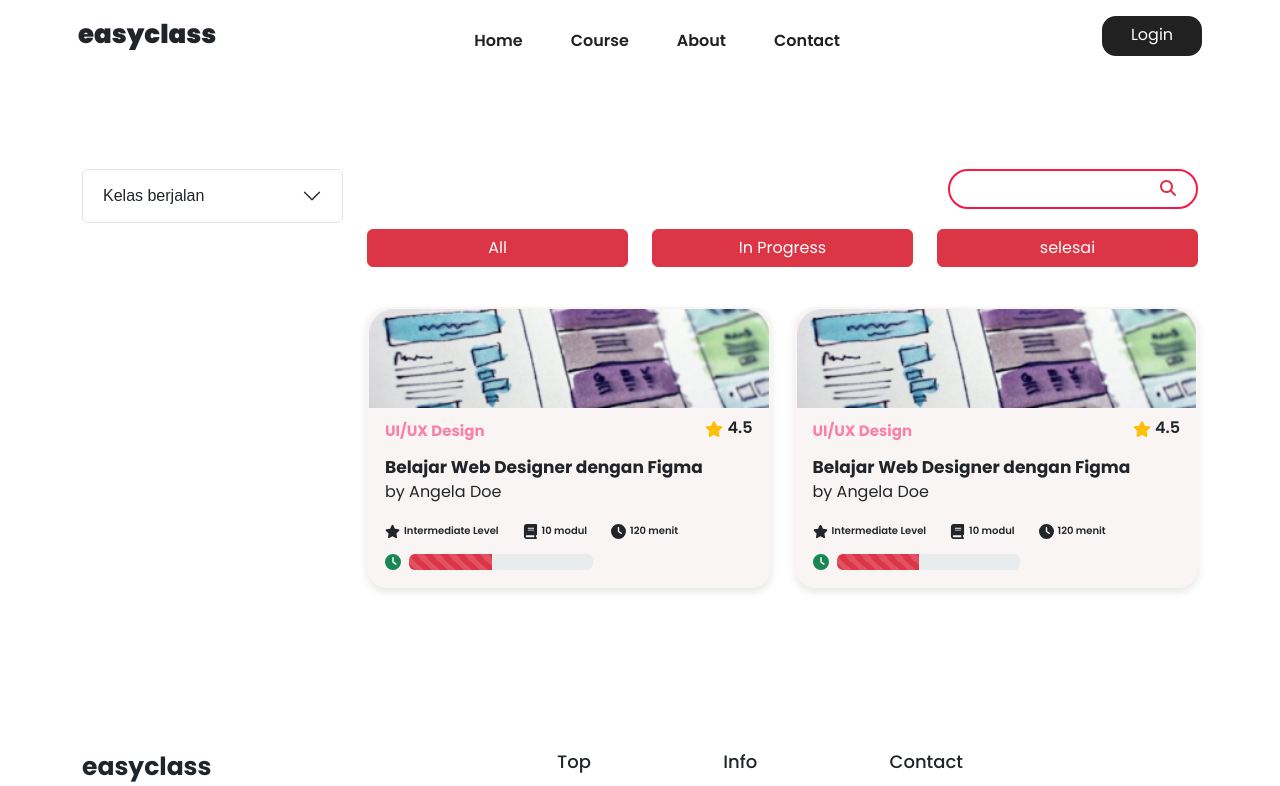
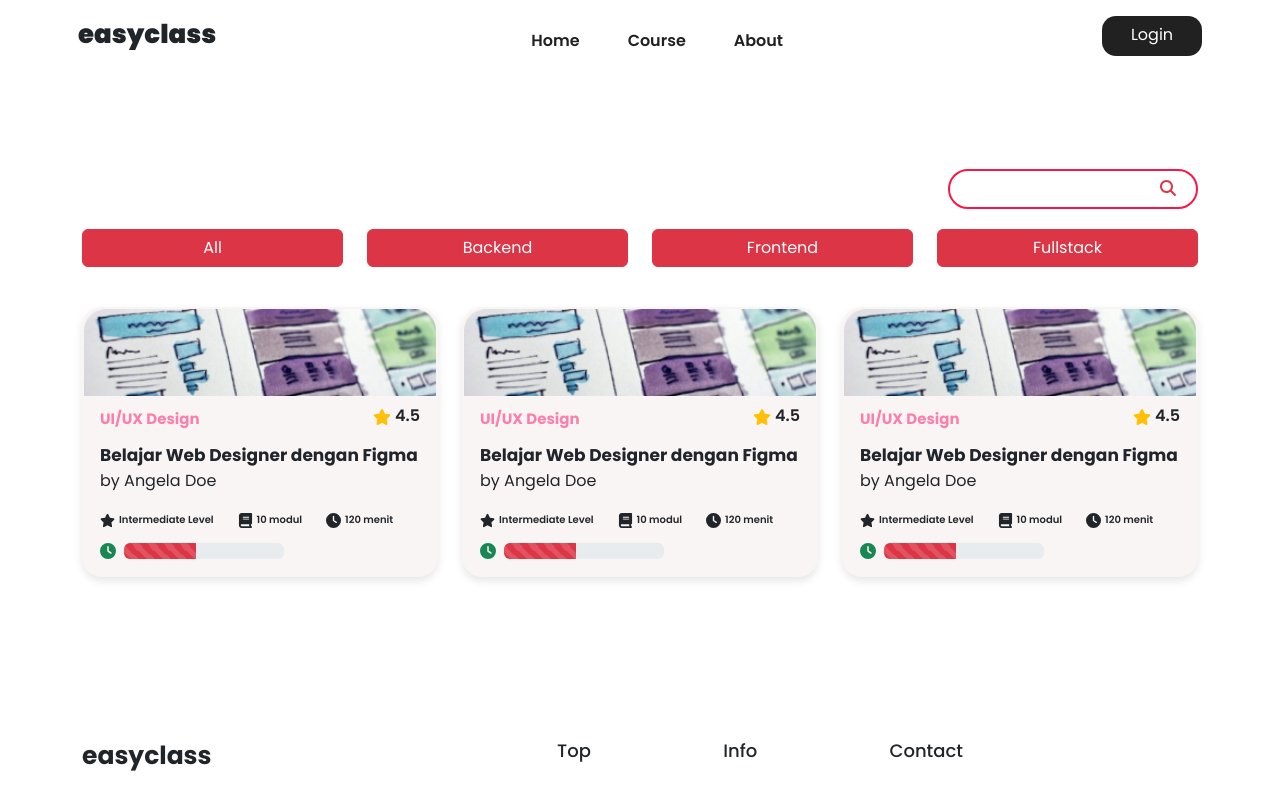
Before and after one commit to fxzn/deploy, a React (Vite) app: page /courserun in a window 1280 px wide. Shown: the top 786 px of the page. Built offline with nearby package versions, Linux system fonts and the light colour scheme.

Commit message:
Perbaurui code

```diff
--- a/src/App.jsx
+++ b/src/App.jsx
@@ -11,6 +11,7 @@ import ChangePass from "./pages/akun/ChangePass";
 import History from "./pages/akun/History";
 import Course from "./pages/course/Course";
 import CourseRun from "./pages/course/CourseRun";
+
 import ResetPaswd from "./auth/ResetPaswd";
 import DetailCourse from "./pages/course/DetailCourse";
 import DashboardAdmin from "./users/admin/DashboardAdmin";
@@ -18,6 +19,7 @@ import KelolaKelas from "./users/admin/KelolaKelas";
 import Bars from "./pages/akun/Bar";
 import OTPPage from "./auth/otp/Otp";
 import CoursePayment from "./pages/course/CoursePayment";
+import Succespayment from "./pages/course/paymentsucces";
 
 function App() {
   return (
@@ -39,6 +41,7 @@ function App() {
         <Route path="/course" element={<Course />} />
         <Route path="/course/payment/:title" element={<CoursePayment />} />
         <Route path="/courserun" element={<CourseRun />} />
+        <Route path="/paymentsucces" element={<Succespayment/>}/>
 
         <Route
           path="/admin/dashboard"
--- a/src/components/navigation/Navigation.css
+++ b/src/components/navigation/Navigation.css
@@ -3,6 +3,7 @@
 :root {
   --red-color: #f81745;
   --black-color: #212121;
+  --black2-color: #3f3f3f;
   --pink-color: #fa80ab;
   --white-color: #ffffff;
 }
@@ -42,20 +43,37 @@
   background-color: var(--black-color);
   color: var(--white-color);
   margin-top: 8px;
-}
-
-.btn-navbar {
-  margin-right: auto;
-  margin-left: 20px;
   border-radius: 14px;
   width: 100px;
   height: 40px;
 }
 
+
 .btn-navbar:hover {
   background-color: var(--red-color);
   color: var(--white-color);
 }
+
+
+.btn-kelas {
+  margin-right: 23px;
+  margin-left: 20px;
+  background-color: var(--black-color);
+  color: var(--white-color);
+  margin-top: 8px;
+  border: none;
+  border-radius: 14px;
+  width: 91px;
+  cursor: pointer;
+  height: 36px;
+}
+
+
+.btn-kelas:hover {
+  background-color: var(--black2-color);
+  color: var(--white-color);
+}
+
 
 .profil {
   background-color: white;
@@ -106,16 +124,20 @@
   margin-right: 7px;
 }
 
+/* .icon-bars{
+  margin-right: 30px;
+} */
+
 .notif-bell {
   color: var(--black-color);
-  margin-top: 16px;
-  font-size: 22px;
-  margin-right: 46px;
+  margin-top: 12px;
+  font-size: 20px;
+  margin-right: 24px;
 }
 .icon-user{
   color: var(--black-color);
-  font-size: 22px;
-  margin-top: 15px;
+  font-size: 20px;
+  margin-top: 11px;
 }
 
 .icon-user:hover{
--- a/src/components/navigation/NavigationBars.jsx
+++ b/src/components/navigation/NavigationBars.jsx
@@ -1,19 +1,13 @@
-import './Navigation.css';
-import { Link, useNavigate } from 'react-router-dom';
-import { useEffect, useState } from 'react';
-import { FontAwesomeIcon } from '@fortawesome/react-fontawesome';
-import {
-  faBell,
-  faUser,
-  faLock,
-  faHistory,
-  faSignOutAlt,
-  faDeleteLeft,
-} from '@fortawesome/free-solid-svg-icons';
-import { NavDropdown, Modal, Button } from 'react-bootstrap';
-import 'react-toastify/dist/ReactToastify.css';
-import axios from 'axios';
-import { toast } from 'react-toastify';
+import "./Navigation.css";
+import { Link, useNavigate } from "react-router-dom";
+import { useEffect, useState } from "react";
+import { FontAwesomeIcon } from "@fortawesome/react-fontawesome";
+import { faLock, faHistory, faSignOutAlt, faDeleteLeft, faBars } from "@fortawesome/free-solid-svg-icons";
+import { NavDropdown, Modal, Button } from "react-bootstrap";
+import "react-toastify/dist/ReactToastify.css";
+import axios from "axios";
+import { toast } from "react-toastify";
+import { faBell, faUser } from "@fortawesome/free-regular-svg-icons";
 
 function NavigationBars() {
   const [isLoggedIn, setIsLoggedIn] = useState(false);
@@ -21,7 +15,7 @@ function NavigationBars() {
   const navigate = useNavigate();
 
   useEffect(() => {
-    const token = localStorage.getItem('token');
+    const token = localStorage.getItem("token");
 
     if (token) {
       setIsLoggedIn(true);
@@ -38,39 +32,36 @@ function NavigationBars() {
 
   const handleConfirmDelete = async () => {
     try {
-      const token = localStorage.getItem('token');
-      const response = await axios.delete(
-        'http://easy-class-407401.et.r.appspot.com/api/user/delete',
-        {
-          headers: {
-            Authorization: `Bearer ${token}`,
-          },
-        }
-      );
+      const token = localStorage.getItem("token");
+      const response = await axios.delete("http://easy-class-407401.et.r.appspot.com/api/user/delete", {
+        headers: {
+          Authorization: `Bearer ${token}`,
+        },
+      });
 
       if (response.status === 200) {
-        toast.success('Account deleted successfully');
+        toast.success("Account deleted successfully");
         // Perform any other actions after successful account deletion
-        localStorage.removeItem('token'); // Remove token after successful deletion
+        localStorage.removeItem("token"); // Remove token after successful deletion
         setIsLoggedIn(false);
-        navigate('/');
+        navigate("/");
       } else {
-        toast.error('Failed to delete account');
+        toast.error("Failed to delete account");
       }
     } catch (error) {
-      console.error('Error:', error);
+      console.error("Error:", error);
     } finally {
       // Close the modal after confirming the account deletion
       setShowConfirmationModal(false);
     }
   };
 
-  window.addEventListener('scroll', () => {
-    const nav = document.querySelector('.navbar');
+  window.addEventListener("scroll", () => {
+    const nav = document.querySelector(".navbar");
     if (window.pageYOffset > 0) {
-      nav.classList.add('drop-shadow');
+      nav.classList.add("drop-shadow");
     } else {
-      nav.classList.remove('drop-shadow');
+      nav.classList.remove("drop-shadow");
     }
   });
 
@@ -81,31 +72,15 @@ function NavigationBars() {
           <Link to="/" className="navbar-brand">
             <span className="fw-bolder text-dark">easyclass</span>
           </Link>
-          <button
-            className="navbar-toggler"
-            type="button"
-            data-bs-toggle="offcanvas"
-            data-bs-target="#navbarSupportedContent"
-            aria-controls="navbarSupportedContent"
-          >
+          <button className="navbar-toggler" type="button" data-bs-toggle="offcanvas" data-bs-target="#navbarSupportedContent" aria-controls="navbarSupportedContent">
             <span className="navbar-toggler-icon" />
           </button>
-          <div
-            className="offcanvas offcanvas-end"
-            tabIndex={-1}
-            id="navbarSupportedContent"
-            aria-labelledby="offcanvasExampleLabel"
-          >
+          <div className="offcanvas offcanvas-end" tabIndex={-1} id="navbarSupportedContent" aria-labelledby="offcanvasExampleLabel">
             <div className="offcanvas-header">
               <h5 className="offcanvas-title" id="offcanvasExampleLabel">
                 easyclass
               </h5>
-              <button
-                type="button"
-                className="btn-close text-reset"
-                data-bs-dismiss="offcanvas"
-                aria-label="Close"
-              />
+              <button type="button" className="btn-close text-reset" data-bs-dismiss="offcanvas" aria-label="Close" />
             </div>
             <div className="offcanvas-body">
               <ul className="navbar-nav mx-auto mb-2 mb-lg-0 small fw-bolder">
@@ -115,100 +90,64 @@ function NavigationBars() {
                   </Link>
                 </li>
                 <li className="nav-item">
-                  <Link
-                    to="/course"
-                    className="nav-link mx-3"
-                    href="index.html"
-                  >
+                  <Link to="/course" className="nav-link mx-3" href="index.html">
                     Course
                   </Link>
                 </li>
                 <li className="nav-item">
-                  <Link
-                    to="/about"
-                    className="nav-link mx-3"
-                    href="projects.html"
-                  >
+                  <Link to="/about" className="nav-link mx-3" href="projects.html">
                     About
-                  </Link>
-                </li>
-                <li className="nav-item">
-                  <Link
-                    to="/contact"
-                    className="nav-link mx-3"
-                    href="contact.html"
-                  >
-                    Contact
                   </Link>
                 </li>
               </ul>
               <div className="d-flex">
                 {isLoggedIn ? (
                   <>
+                    <Link to="/courserun" className="btn btn-kelas">
+                      <FontAwesomeIcon className="icon-bars me-2" icon={faBars} />
+                      Kelas
+                    </Link>
                     <Link to="/Notifikasi" className="notif-bell">
                       <FontAwesomeIcon icon={faBell} />
                     </Link>
                     <div className="profil">
-                      <NavDropdown
-                        title={<FontAwesomeIcon icon={faUser} />}
-                        className="icon-user"
-                        id="basic-nav-dropdown"
-                      >
+                      <NavDropdown title={<FontAwesomeIcon icon={faUser} />} className="icon-user" id="basic-nav-dropdown">
                         <NavDropdown.Item href="/userprofile">
-                          <FontAwesomeIcon icon={faUser} className="icon" />{' '}
-                          Profil Saya
+                          <FontAwesomeIcon icon={faUser} className="icon" /> Profil Saya
                         </NavDropdown.Item>
                         <NavDropdown.Item href="/ChangePass">
-                          <FontAwesomeIcon icon={faLock} className="icon" />{' '}
-                          Ubah Password
+                          <FontAwesomeIcon icon={faLock} className="icon" /> Ubah Password
                         </NavDropdown.Item>
                         <NavDropdown.Item href="/History">
-                          <FontAwesomeIcon icon={faHistory} className="icon" />{' '}
-                          History Pembayaran
+                          <FontAwesomeIcon icon={faHistory} className="icon" /> History Pembayaran
                         </NavDropdown.Item>
                         <NavDropdown.Item
                           href="/"
                           onClick={(e) => {
                             e.preventDefault(); // Prevent default anchor link behavior
-                            localStorage.removeItem('token');
+                            localStorage.removeItem("token");
                             setIsLoggedIn(false);
-                            navigate('/');
+                            navigate("/");
                           }}
                         >
-                          <FontAwesomeIcon
-                            icon={faSignOutAlt}
-                            className="icon"
-                          />{' '}
-                          Log Out
+                          <FontAwesomeIcon icon={faSignOutAlt} className="icon" /> Log Out
                         </NavDropdown.Item>
 
                         <NavDropdown.Item onClick={handleDeleteClick}>
-                          <FontAwesomeIcon
-                            icon={faSignOutAlt}
-                            className="icon"
-                          />{' '}
-                          Delete Account
+                          <FontAwesomeIcon icon={faSignOutAlt} className="icon" /> Delete Account
                         </NavDropdown.Item>
 
                         {/* Modal Konfirmasi */}
-                        <Modal
-                          show={showConfirmationModal}
-                          onHide={handleCancel}
-                        >
+                        <Modal show={showConfirmationModal} onHide={handleCancel}>
                           <Modal.Header closeButton>
                             <Modal.Title>Confirmation</Modal.Title>
                           </Modal.Header>
-                          <Modal.Body>
-                            Are you sure you want to delete your account?
-                          </Modal.Body>
+                          <Modal.Body>Are you sure you want to delete your account?</Modal.Body>
                           <Modal.Footer>
                             <Button variant="secondary" onClick={handleCancel}>
                               Cancel
                             </Button>
-                            <Button
-                              variant="danger"
-                              onClick={handleConfirmDelete}
-                            >
+                            <Button variant="danger" onClick={handleConfirmDelete}>
                               Delete
                             </Button>
                           </Modal.Footer>
--- a/src/pages/course/CourseRun.jsx
+++ b/src/pages/course/CourseRun.jsx
@@ -13,53 +13,8 @@ function CourseRun() {
       <NavigationBars />
       <Container className="content-course">
         <Row>
-          <Col md={3}>
-            <Accordion defaultActiveKey="0">
-              <Accordion.Item className="accordion-item">
-                <Accordion.Header className="accordion-header text-white fw-bold">Kelas berjalan</Accordion.Header>
-                <Accordion.Body className="jutify-content-center">
-                  <div>
-                    <p className="fw-bold">Filter</p>
-                    <Form className="mt-2">
-                      <Form.Check inline label="Paling Baru" name="group1" id="checkbox1" className="mt-2" />
-                      <Form.Check inline label="Paling Populer " name="group1" id="checkbox1" className="mt-2" />
-                      <Form.Check inline label="Promo" name="group1" id="checkbox1" className="mt-2" />
-
-                      {/* Add more Form.Check as needed */}
-                    </Form>
-                  </div>
-                  <div className="mt-4">
-                    <p className="fw-bold">Kategory</p>
-                    <Form className="mt-2">
-                      <Form.Check inline label="UI/UX Design" name="group1" id="checkbox1" className="mt-2" />
-                      <Form.Check inline label="Android Development" name="group1" id="checkbox1" className="mt-2" />
-                      <Form.Check inline label="Data Science" name="group1" id="checkbox1" className="mt-2" />
-                      <Form.Check inline label="Business Intelligence" name="group1" id="checkbox1" className="mt-2" />
-                      {/* Add more Form.Check as needed */}
-                    </Form>
-                  </div>
-                  <div className="mt-4">
-                    <p className="fw-bold">Level Kesulitan</p>
-                    <Form className="mt-1">
-                      <Form.Check inline label="Semua Level" name="group1" id="checkbox1" className="mt-2" />
-                      <Form.Check inline label="Beginner Level" name="group1" id="checkbox1" className="mt-2" />
-                      <Form.Check inline label="Intermediate Level" name="group1" id="checkbox1" className="mt-2" />
-                      <Form.Check inline label="Advanced Level" name="group1" id="checkbox1" className="mt-2" />
-
-                      {/* Add more Form.Check as needed */}
-                    </Form>
-                  </div>
-                  <Button variant="white" className="text-danger mt-5 w-100">
-                    Hapus Filter
-                  </Button>
-                </Accordion.Body>
-              </Accordion.Item>
-            </Accordion>
-          </Col>
-          <Col md={9}>
+          <Col>
             <div className="d-flex justify-content-end">
-              {" "}
-              {/* Tambahkan d-flex dan justify-content-end di sini */}
               <div className="search d-flex p-3">
                 <input type="text" />
                 <div className="iconsearh m-1 text-danger">
@@ -69,26 +24,31 @@ function CourseRun() {
             </div>
 
             <Row className="mt-1">
-              <Col md={4}>
+              <Col md={3}>
                 <Button variant="danger" className="w-100 mt-3">
                   All
                 </Button>
               </Col>
-              <Col md={4}>
+              <Col md={3}>
                 <Button variant="danger" className="w-100 mt-3">
-                  In Progress
+                  Backend
                 </Button>
               </Col>
-              <Col md={4}>
+              <Col md={3}>
                 <Button variant="danger" className="w-100 mt-3">
-                  selesai
+                  Frontend
+                </Button>
+              </Col>
+              <Col md={3}>
+                <Button variant="danger" className="w-100 mt-3">
+                  Fullstack
                 </Button>
               </Col>
             </Row>
 
             {/* Card */}
             <Row className="mt-4">
-              <Col md={6} className="d-flex justify-content-center mt-3">
+              <Col md={4} className="d-flex justify-content-center mt-3">
                 <Card className="kotakcourse">
                   <Card.Img variant="top" src={imgcourse} />
                   <Card.Body>
@@ -131,7 +91,7 @@ function CourseRun() {
                   </Card.Body>
                 </Card>
               </Col>
-              <Col md={6} className="d-flex justify-content-center mt-3">
+              <Col md={4} className="d-flex justify-content-center mt-3">
                 <Card className="kotakcourse">
                   <Card.Img variant="top" src={imgcourse} />
                   <Card.Body>
@@ -174,11 +134,53 @@ function CourseRun() {
                   </Card.Body>
                 </Card>
               </Col>
+              <Col md={4} className="d-flex justify-content-center mt-3">
+                <Card className="kotakcourse">
+                  <Card.Img variant="top" src={imgcourse} />
+                  <Card.Body>
+                    <div className="d-flex justify-content-between">
+                      <div className="title ">UI/UX Design</div>
+                      <div className="rating d-flex ">
+                        <FontAwesomeIcon icon={faStar} className="img text-warning me-1" />
+                        <p>4.5</p>
+                      </div>
+                    </div>
+
+                    <Card.Text>
+                      <div className="desc mt-1 fw-bold">Belajar Web Designer dengan Figma </div>
+                      <div>by Angela Doe</div>
+                    </Card.Text>
+                    <div className="d-flex infocourse">
+                      <div className="level me-4 d-flex">
+                        <div>
+                          <FontAwesomeIcon icon={faStar} className="img" />
+                        </div>
+                        <p className="ms-1 mt-1 "> Intermediate Level</p>
+                      </div>
+                      <div className="level me-4 d-flex">
+                        <div>
+                          <FontAwesomeIcon icon={faBook} className="img" />
+                        </div>
+                        <p className="ms-1 mt-1">10 modul</p>
+                      </div>
+                      <div className="level me-4 d-flex">
+                        <div>
+                          <FontAwesomeIcon icon={faClock} className="img" />
+                        </div>
+                        <p className="ms-1 mt-1">120 menit</p>
+                      </div>
+                    </div>
+                    <div className="d-flex">
+                      <FontAwesomeIcon icon={faClock} className="img text-success me-2" /> <ProgressBar animated now={45} variant="danger" className="w-50" />
+                    </div>
+                  </Card.Body>
+                </Card>
+              </Col>
             </Row>
           </Col>
         </Row>
       </Container>
-      <Footerr/>
+      <Footerr />
     </>
   );
 }
```
Also changed, not shown: src/pages/course/CoursePayment.jsx (+1 -14 lines), src/pages/course/Detailcourse.css (+24 -0 lines), src/pages/course/paymentsucces.jsx (added, +40 -0 lines), src/assets/succes.png (added).
